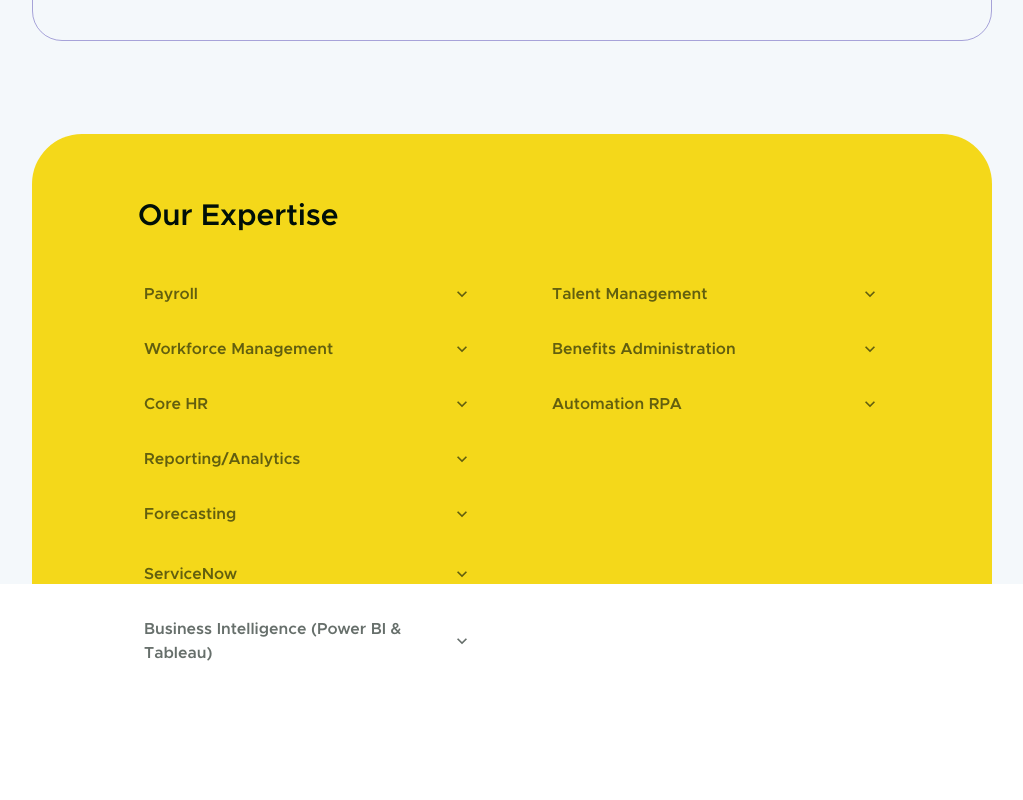
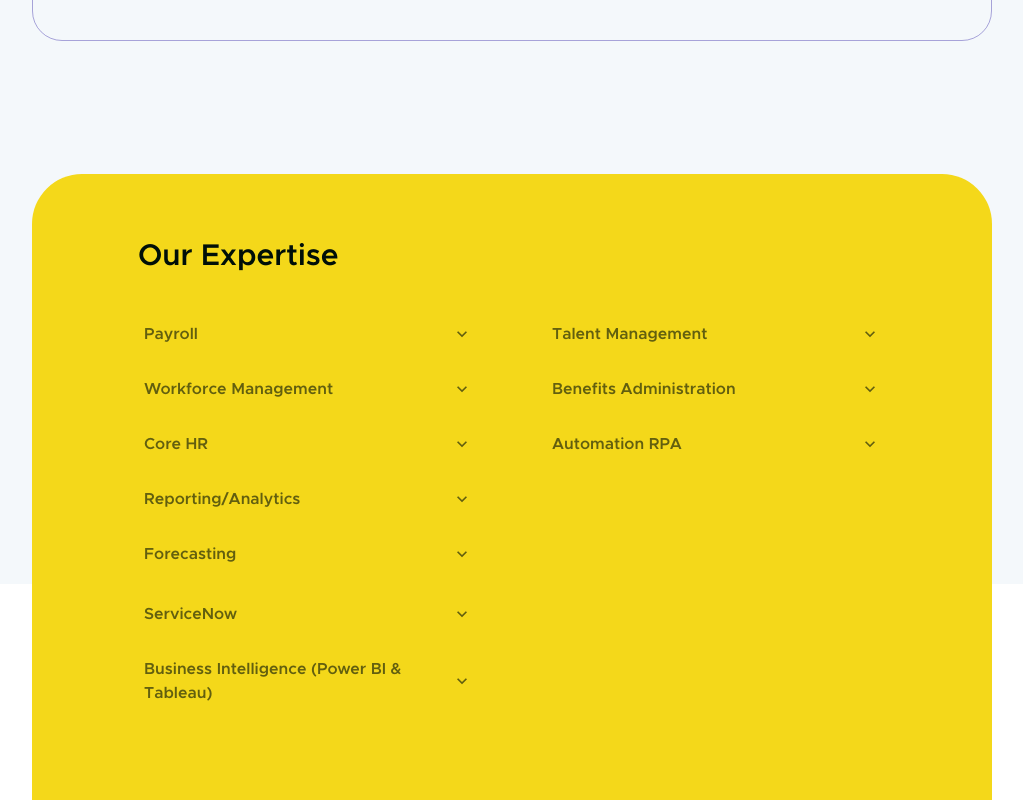
Before and after one commit to frontendninja10/overhol, a React (Vite) app: page / in a window 1280 px wide. Shown: the part 1300-2100 px from the top of the page, without its empty margins (128-1151 px from the left). Built offline with nearby package versions, Linux system fonts and the light colour scheme.

Commit message:
Fix: expertise

```diff
--- a/src/components/Expertise.jsx
+++ b/src/components/Expertise.jsx
@@ -23,9 +23,9 @@
       mt={{ base: "-200px", md: "-100px" }}
       bgColor={"#f4f8fb"}
       className="chrome-box"
-      __css={{
+      css={{
         "@media screen and (max-width: 768px) and (-webkit-min-device-pixel-ratio: 0)":
-          { marginTop: "-150px" },
+          { marginTop: "-130px" },
       }}
     >
       <Flex
```
